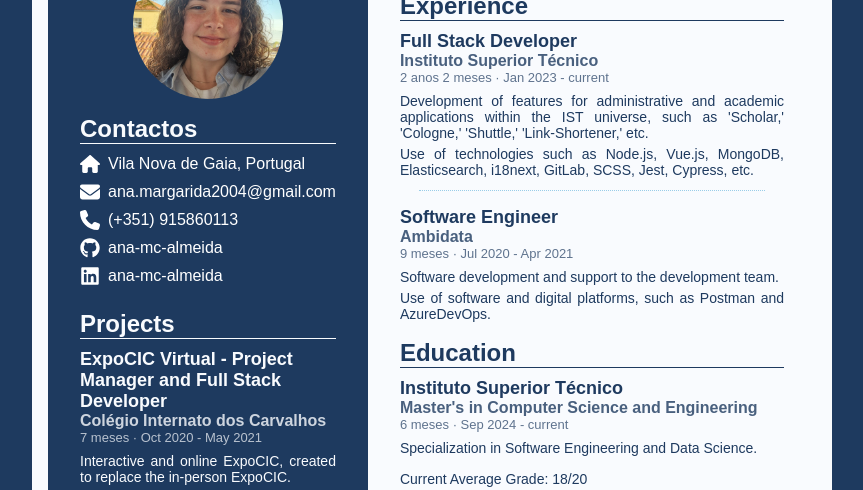
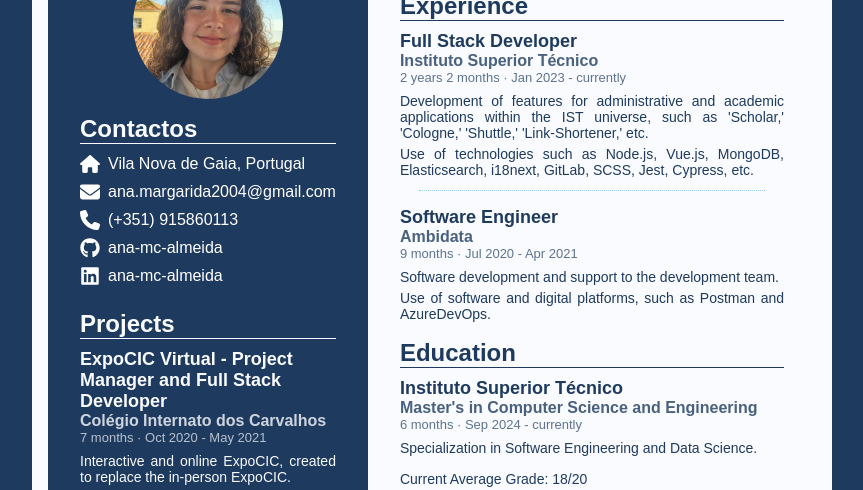
Before and after one commit to ana-mc-almeida/cv, a Vue app: page / in a window 1280 px wide. Shown: the part 215-705 px from the top of the page, without its empty margins (208-1071 px from the left). Built offline with nearby package versions, Linux system fonts and the light colour scheme.

Commit message:
Fix dates translations

```diff
--- a/src/components/DatesRange.vue
+++ b/src/components/DatesRange.vue
@@ -36,17 +36,23 @@
       if (this.totalMonths >= 12) {
         const years = Math.floor(this.totalMonths / 12)
         const months = this.totalMonths % 12
-        if (months !== 0) return `${years} anos ${months} meses` // FIXME: not '1 anos'
-        return `${years} anos`
+        const yearsText = this.$t('dates.years', years)
+        const monthsText = this.$t('dates.months', months)
+
+        if (months !== 0) {
+          return `${years} ${yearsText} ${months} ${monthsText}`
+        }
+        return `${years} ${yearsText}`
       } else {
-        return `${this.totalMonths} meses`
+        const monthsText = this.$t('dates.months', this.totalMonths)
+        return `${this.totalMonths} ${monthsText}`
       }
     },
     startDateString() {
       return this.formatDate(this.startDate)
     },
     endDateString() {
-      if (!this.endDate) return 'current'
+      if (!this.endDate) return this.$t('dates.current')
       return this.formatDate(this.endDate)
     },
     finalString() {
--- a/src/i18n/en.json
+++ b/src/i18n/en.json
@@ -66,5 +66,10 @@
     "portuguese": { "title": "Portuguese", "level": "Native" },
     "english": { "title": "English", "level": "Advanced" },
     "spanish": { "title": "Spanish", "level": "Intermediate" }
+  },
+  "dates": {
+    "years": "year | years",
+    "months": "month | months",
+    "current": "currently"
   }
 }
--- a/src/i18n/pt.json
+++ b/src/i18n/pt.json
@@ -66,5 +66,10 @@
     "portuguese": { "title": "Português", "level": "Nativo" },
     "english": { "title": "Inglês", "level": "Avançado" },
     "spanish": { "title": "Espanhol", "level": "Intermédio" }
+  },
+  "dates": {
+    "years": "ano | anos",
+    "months": "mês | meses",
+    "current": "atualmente"
   }
 }
```
